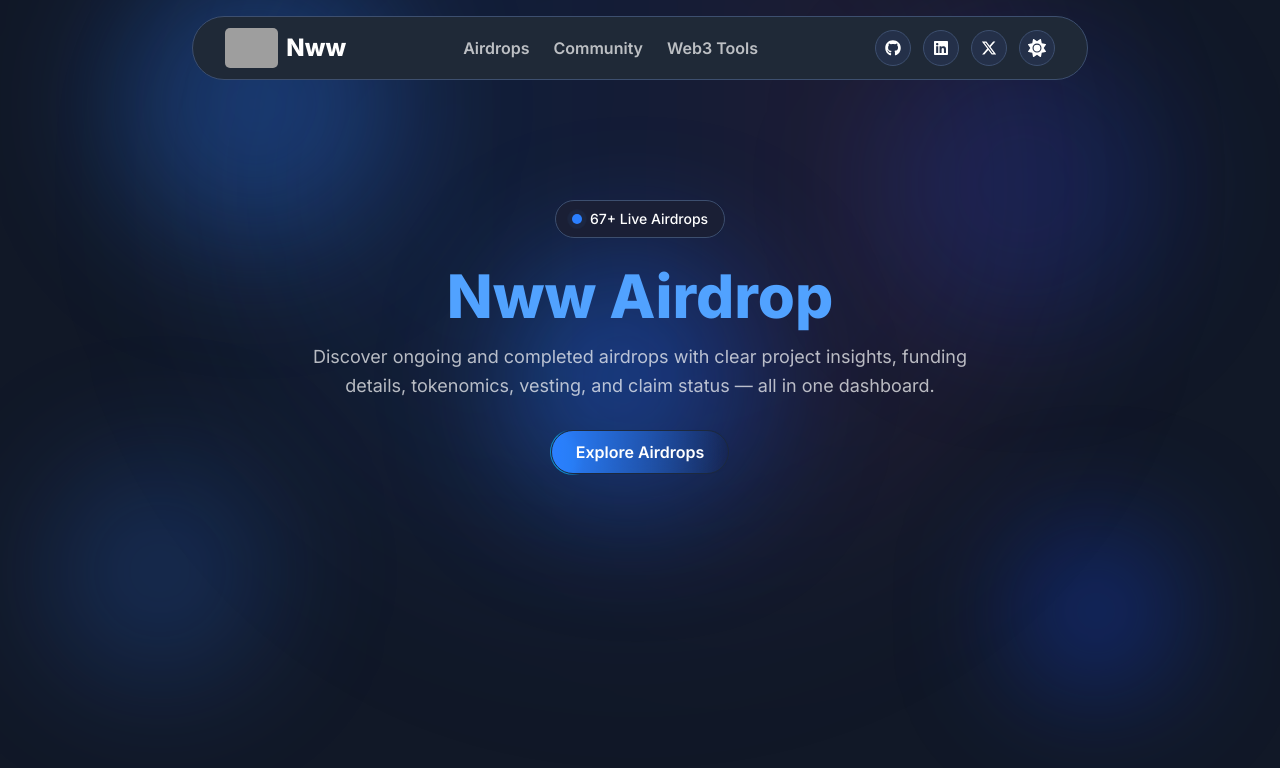
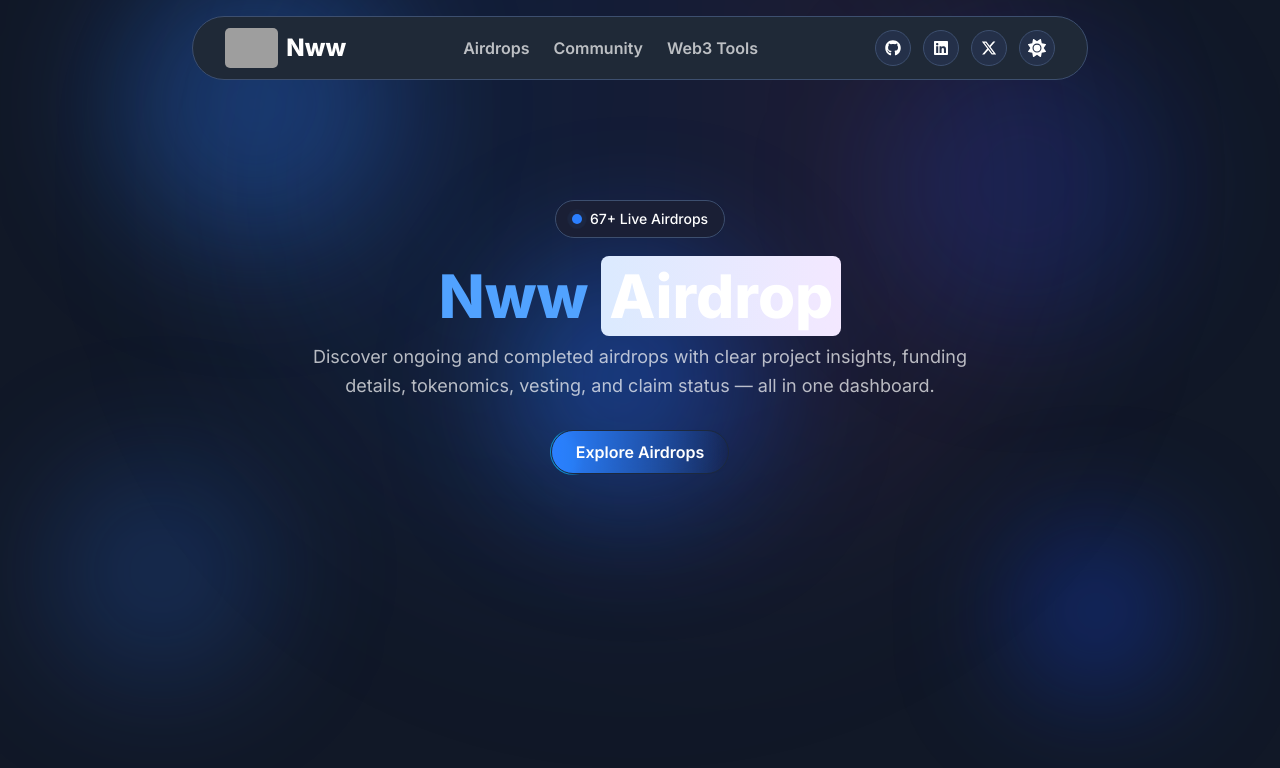
Before and after one commit to nekowawolf/airdropv3-src, a Next.js app: page / in a window 1280 px wide. Shown: the top 768 px of the page. Built offline with nearby package versions, Linux system fonts and the light colour scheme; grey boxes are pictures that could not be loaded.

Commit message:
feat: add HighlightText

```diff
--- a/src/components/HeroSection.tsx
+++ b/src/components/HeroSection.tsx
@@ -2,6 +2,7 @@
 
 import Link from "next/link";
 import { Button } from "@/components/ui/moving-border";
+import HighlightText from "@/components/ui/highlight-text";
 import Header from "@/components/Header";
 
 export default function HeroSection() {
@@ -31,8 +32,13 @@ export default function HeroSection() {
             </div>
 
             {/* TITLE */}
-            <h1 className="text-blue-400 sm:text-6xl text-5xl font-extrabold mb-4">
-              Nww Airdrop
+            <h1 className="sm:text-6xl text-5xl font-extrabold mb-4">
+              <span className="text-blue-400">Nww </span>
+
+              <HighlightText
+                text="Airdrop"
+                className="text-white"
+              />
             </h1>
 
             {/* DESC */}
@@ -49,7 +55,7 @@ export default function HeroSection() {
                 className="
                   h-12 px-7 text-base sm:h-11 sm:px-6 sm:text-base
                   bg-gradient-to-r from-blue-500
-                  text-fill-color font-semibold
+                  text-white font-semibold
                   rounded-xl
                   hover:from-blue-600
                 "
--- /dev/null
+++ b/src/components/ui/highlight-text.tsx
@@ -0,0 +1,68 @@
+'use client';
+
+export const title = "Highlight Text";
+
+import * as React from 'react';
+import {
+  motion,
+  useInView,
+  type HTMLMotionProps,
+  type Transition,
+  type UseInViewOptions,
+} from 'motion/react';
+import { cn } from '@/lib/utils';
+
+type HighlightTextProps = HTMLMotionProps<'span'> & {
+  text: string;
+  inView?: boolean;
+  inViewMargin?: UseInViewOptions['margin'];
+  inViewOnce?: boolean;
+  transition?: Transition;
+};
+
+function HighlightText({
+  ref,
+  text,
+  className,
+  inView = false,
+  inViewMargin = '0px',
+  inViewOnce = true,
+  transition = { duration: 2, ease: 'easeInOut' },
+  ...props
+}: HighlightTextProps) {
+  const localRef = React.useRef<HTMLSpanElement>(null);
+  React.useImperativeHandle(ref as any, () => localRef.current as HTMLSpanElement);
+
+  const inViewResult = useInView(localRef, {
+    once: inViewOnce,
+    margin: inViewMargin,
+  });
+  const isInView = !inView || inViewResult;
+
+  return (
+    <motion.span
+      ref={localRef}
+      data-slot="highlight-text"
+      initial={{
+        backgroundSize: '0% 100%',
+      }}
+      animate={isInView ? { backgroundSize: '100% 100%' } : undefined}
+      transition={transition}
+      style={{
+        backgroundRepeat: 'no-repeat',
+        backgroundPosition: 'left center',
+        display: 'inline',
+      }}
+      className={cn(
+        `relative inline-block px-2 py-1 rounded-lg bg-gradient-to-r from-blue-100 to-purple-100 dark:from-blue-500/80 dark:to-blue-300/80`,
+        className,
+      )}
+      {...(props as any)}
+    >
+      {text}
+    </motion.span>
+  );
+}
+
+export { HighlightText, type HighlightTextProps };
+export default HighlightText;
```
